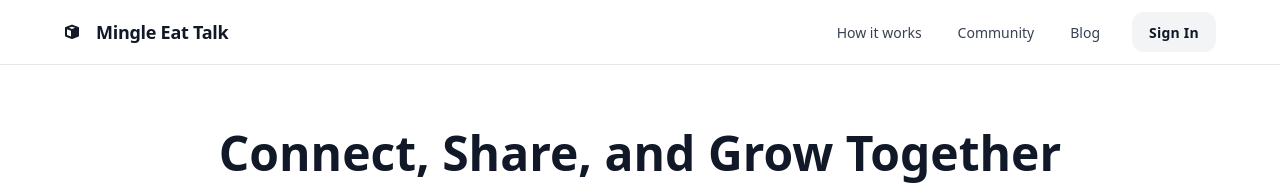
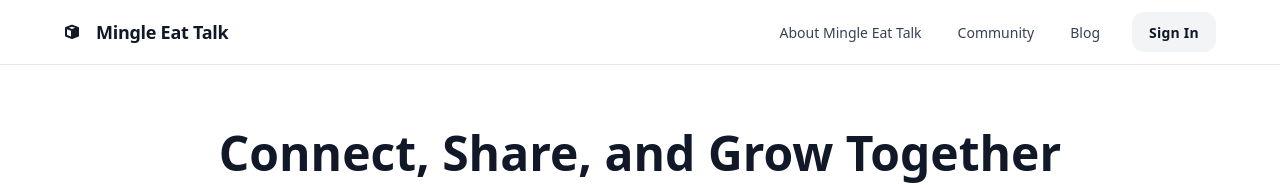
Before and after one commit to GeniusPlums/silver-octo-spoon, a Next.js app: page / in a window 1280 px wide. Shown: the top 185 px of the page. Built offline with nearby package versions, Linux system fonts and the light colour scheme.

Commit message:
iterations

```diff
--- a/src/components/landing-page/page.tsx
+++ b/src/components/landing-page/page.tsx
@@ -41,7 +41,7 @@ const Header: React.FC<{ isMenuOpen: boolean; setIsMenuOpen: (isOpen: boolean) =
       {/* Desktop Navigation */}
       <div className="hidden lg:flex flex-1 justify-end gap-8">
         <nav className="flex items-center gap-9">
-          <a className="text-gray-700 text-sm font-medium leading-normal hover:text-gray-900" href="#">How it works</a>
+          <a className="text-gray-700 text-sm font-medium leading-normal hover:text-gray-900" href="#">About Mingle Eat Talk</a>
           <a className="text-gray-700 text-sm font-medium leading-normal hover:text-gray-900" href="#">Community</a>
           <a className="text-gray-700 text-sm font-medium leading-normal hover:text-gray-900" href="#">Blog</a>
         </nav>
```
